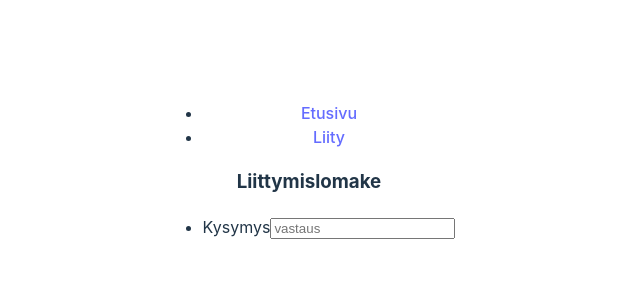
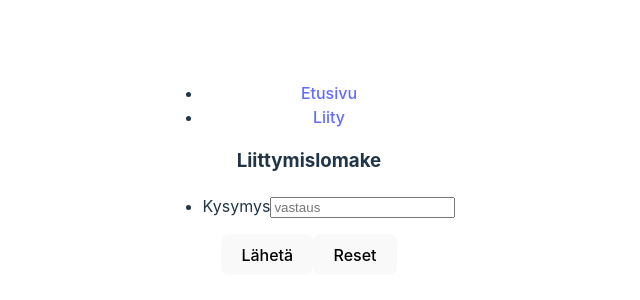
Before and after one commit to vuorisumu/GGJ-aamunsarastus, a React (Vite) app: page /liity in a window 1280 px wide. Shown: the part 230-530 px from the top of the page, without its empty margins (331-971 px from the left). Built offline with nearby package versions, Linux system fonts and the light colour scheme.

Commit message:
feat: buttons for form

```diff
--- a/src/components/JoinForm.jsx
+++ b/src/components/JoinForm.jsx
@@ -9,6 +9,8 @@ function JoinForm() {
           <input type="text" placeholder="vastaus" />
         </li>
       </ul>
+      <button onClick={() => console.log("click")}>Lähetä</button>
+      <button onClick={() => console.log("click")}>Reset</button>
     </div>
   );
 }
```
